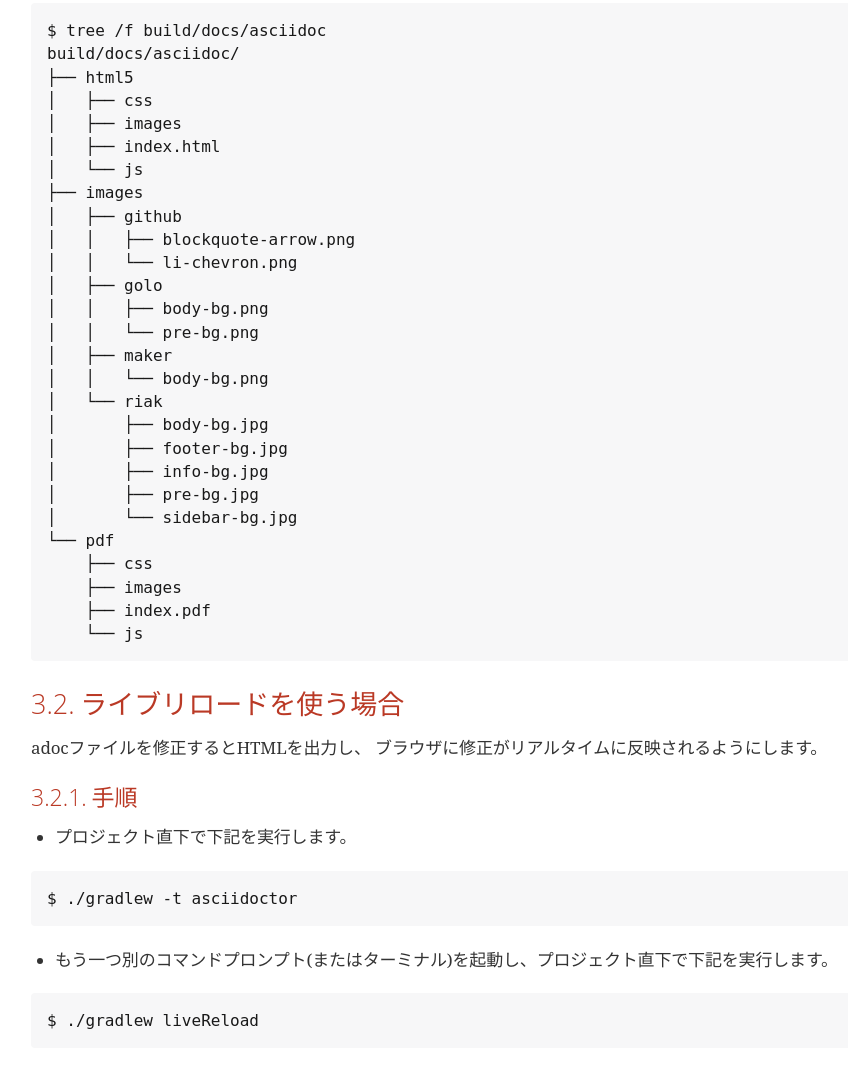
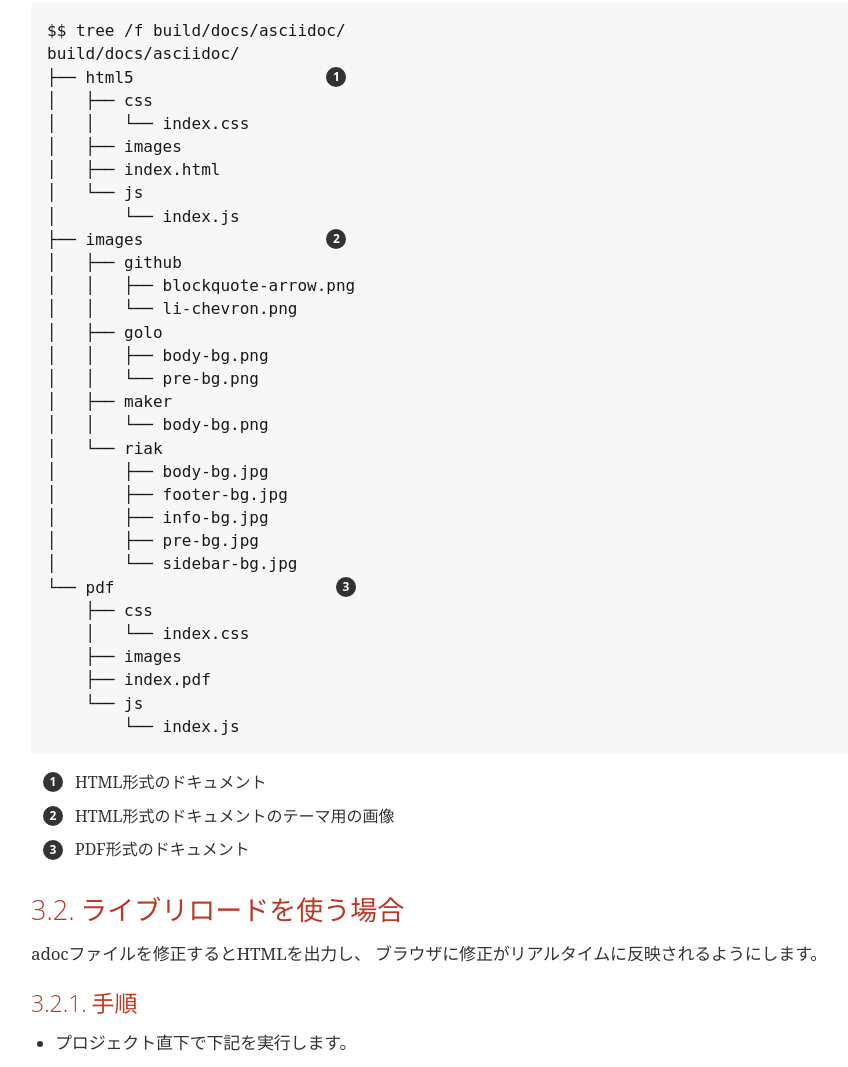
Before and after one commit to Takumon/AsciidocTemplate, a plain HTML site: page docs/html5/index.html in a window 1280 px wide. Shown: the part 1165-2232 px from the top of the page, without its empty margins (304-1152 px from the left). Drawn offline with nearby package versions, Linux system fonts and the light colour scheme.

Commit message:
出力結果の変更に合わせてREADMEも修正

```diff
--- a/docs/html5/index.html
+++ b/docs/html5/index.html
@@ -955,14 +955,16 @@ table.CodeRay td.code>pre{padding:0}
 </div>
 <div class="listingblock">
 <div class="content">
-<pre>$ tree /f build/docs/asciidoc
+<pre>$$ tree /f build/docs/asciidoc/
 build/docs/asciidoc/
-├── html5
+├── html5                    <i class="conum" data-value="1"></i><b>(1)</b>
 │   ├── css
+│   │   └── index.css
 │   ├── images
 │   ├── index.html
 │   └── js
-├── images
+│       └── index.js
+├── images                   <i class="conum" data-value="2"></i><b>(2)</b>
 │   ├── github
 │   │   ├── blockquote-arrow.png
 │   │   └── li-chevron.png
@@ -977,12 +979,30 @@ build/docs/asciidoc/
 │       ├── info-bg.jpg
 │       ├── pre-bg.jpg
 │       └── sidebar-bg.jpg
-└── pdf
+└── pdf                       <i class="conum" data-value="3"></i><b>(3)</b>
     ├── css
+    │   └── index.css
     ├── images
     ├── index.pdf
-    └── js</pre>
+    └── js
+        └── index.js</pre>
 </div>
+</div>
+<div class="colist arabic">
+<table>
+<tr>
+<td><i class="conum" data-value="1"></i><b>1</b></td>
+<td>HTML形式のドキュメント</td>
+</tr>
+<tr>
+<td><i class="conum" data-value="2"></i><b>2</b></td>
+<td>HTML形式のドキュメントのテーマ用の画像</td>
+</tr>
+<tr>
+<td><i class="conum" data-value="3"></i><b>3</b></td>
+<td>PDF形式のドキュメント</td>
+</tr>
+</table>
 </div>
 </div>
 <div class="sect2">
```
Also changed, not shown: 3 other files.
